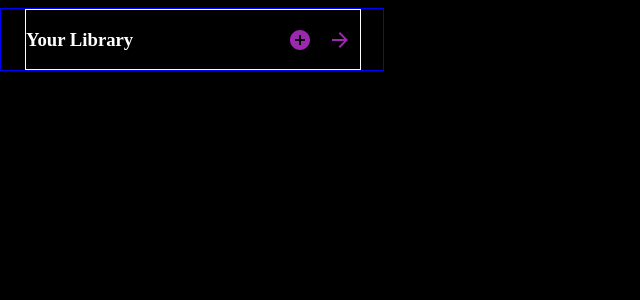
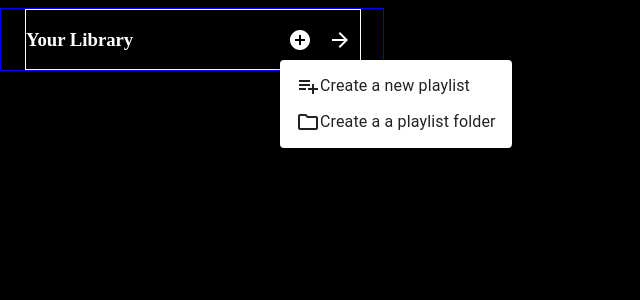
Before and after one commit to josh-W42/clone-practice-spotify, a React (Vite) app: page / in a window 1280 px wide. Both pictures are taken after a click on the button 300 px from the left and 39 px from the top of the page. Shown: the top 300 px of the page, without its empty margins (0-640 px from the left). Built offline with nearby package versions, Linux system fonts and the light colour scheme.

Commit message:
Started working on side library complex component

```diff
--- a/src/components/index.ts
+++ b/src/components/index.ts
@@ -1 +1 @@
-export * from "./side-library";
+export * from './side-library';
--- a/src/components/side-library/component.tsx
+++ b/src/components/side-library/component.tsx
@@ -1,15 +1,22 @@
-import { Container, Box, IconButton } from "@mui/material";
-import { FunctionComponent } from "react";
-import AddCircleIcon from "@mui/icons-material/AddCircle";
-import ArrowForwardIcon from "@mui/icons-material/ArrowForward";
+import { Container, Box, IconButton } from '@mui/material';
+import { FunctionComponent } from 'react';
+import ArrowForwardIcon from '@mui/icons-material/ArrowForward';
+import { ButtonMenu } from './components';
+import { MenuOption } from './components/button-menu/component';
 
-export const SideLibraryComponent: FunctionComponent = () => {
+interface Props {
+  createOptions: MenuOption[];
+}
+
+export const SideLibraryComponent: FunctionComponent<Props> = ({
+  createOptions,
+}) => {
   return (
     <Container
       sx={{
-        position: "fixed",
-        border: "1px solid blue",
-        width: "30%",
+        position: 'fixed',
+        border: '1px solid blue',
+        width: '30%',
         padding: 0,
         margin: 0,
         left: 0,
@@ -17,12 +24,12 @@ export const SideLibraryComponent: FunctionComponent = () => {
     >
       <Box
         sx={{
-          width: "100%",
-          alignItems: "center",
-          flexDirection: "row",
-          display: "flex",
-          color: "white",
-          border: "1px solid white",
+          width: '100%',
+          alignItems: 'center',
+          flexDirection: 'row',
+          display: 'flex',
+          color: 'white',
+          border: '1px solid white',
         }}
       >
         <Box>
@@ -30,10 +37,12 @@ export const SideLibraryComponent: FunctionComponent = () => {
         </Box>
         <Box sx={{ flexGrow: 1 }}></Box>
         <Box>
-          <IconButton color="secondary" aria-label="add an alarm">
-            <AddCircleIcon />
-          </IconButton>
-          <IconButton color="secondary" aria-label="add an alarm">
+          <ButtonMenu
+            label="Create a playlist or folder"
+            menuOptions={createOptions}
+            showTooltip
+          />
+          <IconButton color="inherit" aria-label="Show more">
             <ArrowForwardIcon />
           </IconButton>
         </Box>
--- /dev/null
+++ b/src/components/side-library/components/button-menu/component.tsx
@@ -0,0 +1,73 @@
+import { IconButton, Menu, MenuItem, Tooltip } from '@mui/material';
+import { FunctionComponent, MouseEvent, ReactNode } from 'react';
+import AddCircleIcon from '@mui/icons-material/AddCircle';
+
+export interface MenuOption {
+  content: string | ReactNode;
+  action: () => void;
+}
+
+interface Props {
+  label: string;
+  open: boolean;
+  anchorEl: null | HTMLElement;
+  menuOptions: MenuOption[];
+  tooltip: boolean;
+  handleClick: (event: MouseEvent<HTMLButtonElement>) => void;
+  handleClose: () => void;
+}
+
+export const ButtonMenuComponent: FunctionComponent<Props> = ({
+  label,
+  open,
+  anchorEl,
+  menuOptions,
+  tooltip,
+  handleClick,
+  handleClose,
+}) => {
+  const GetOptions = menuOptions.map((option) => {
+    return (
+      <MenuItem
+        onClick={() => {
+          handleClose();
+          option.action();
+        }}
+      >
+        {option.content}
+      </MenuItem>
+    );
+  });
+
+  return (
+    <>
+      <IconButton
+        id="icon-button"
+        color="inherit"
+        aria-label={label}
+        aria-controls={open ? 'icon-button' : undefined}
+        aria-haspopup="true"
+        aria-expanded={open ? 'true' : undefined}
+        onClick={handleClick}
+      >
+        {tooltip ? (
+          <Tooltip title={label} placement="top">
+            <AddCircleIcon />
+          </Tooltip>
+        ) : (
+          <AddCircleIcon />
+        )}
+      </IconButton>
+      <Menu
+        anchorEl={anchorEl}
+        open={open}
+        onClose={handleClose}
+        MenuListProps={{
+          'aria-labelledby': 'icon-button',
+        }}
+      >
+        {GetOptions}
+      </Menu>
+    </>
+  );
+};
--- /dev/null
+++ b/src/components/side-library/components/button-menu/container.tsx
@@ -0,0 +1,37 @@
+import { FunctionComponent, MouseEvent, useState } from 'react';
+import { ButtonMenuComponent, MenuOption } from './component';
+
+interface Props {
+  label: string;
+  menuOptions: MenuOption[];
+  showTooltip?: boolean;
+}
+
+export const ButtonMenu: FunctionComponent<Props> = ({
+  label,
+  menuOptions,
+  showTooltip,
+}) => {
+  const [open, setOpen] = useState<boolean>(false);
+  const [anchorEl, setAnchorEl] = useState<null | HTMLElement>(null);
+  const handleClick = (event: MouseEvent<HTMLButtonElement>) => {
+    setAnchorEl(event.currentTarget);
+    setOpen(true);
+  };
+  const handleClose = () => {
+    setAnchorEl(null);
+    setOpen(false);
+  };
+
+  return (
+    <ButtonMenuComponent
+      label={label}
+      open={open}
+      anchorEl={anchorEl}
+      tooltip={showTooltip ? true : false}
+      menuOptions={menuOptions}
+      handleClick={handleClick}
+      handleClose={handleClose}
+    />
+  );
+};
--- /dev/null
+++ b/src/components/side-library/components/button-menu/index.ts
@@ -0,0 +1 @@
+export * from './container';
--- /dev/null
+++ b/src/components/side-library/components/index.ts
@@ -0,0 +1 @@
+export * from './button-menu';
--- a/src/components/side-library/container.tsx
+++ b/src/components/side-library/container.tsx
@@ -1,6 +1,33 @@
-import { FunctionComponent } from "react";
-import { SideLibraryComponent } from "./component";
+import { FunctionComponent } from 'react';
+import { SideLibraryComponent } from './component';
+import { MenuOption } from './components/button-menu/component';
+import PlaylistAddOutlinedIcon from '@mui/icons-material/PlaylistAddOutlined';
+import FolderOutlinedIcon from '@mui/icons-material/FolderOutlined';
 
 export const SideLibrary: FunctionComponent = () => {
-  return <SideLibraryComponent />;
+  const CreateOptions: MenuOption[] = [
+    {
+      action: () => {
+        //
+      },
+      content: (
+        <>
+          <PlaylistAddOutlinedIcon />
+          <span>Create a new playlist</span>
+        </>
+      ),
+    },
+    {
+      action: () => {
+        //
+      },
+      content: (
+        <>
+          <FolderOutlinedIcon />
+          <span>Create a a playlist folder</span>
+        </>
+      ),
+    },
+  ];
+  return <SideLibraryComponent createOptions={CreateOptions} />;
 };
```
